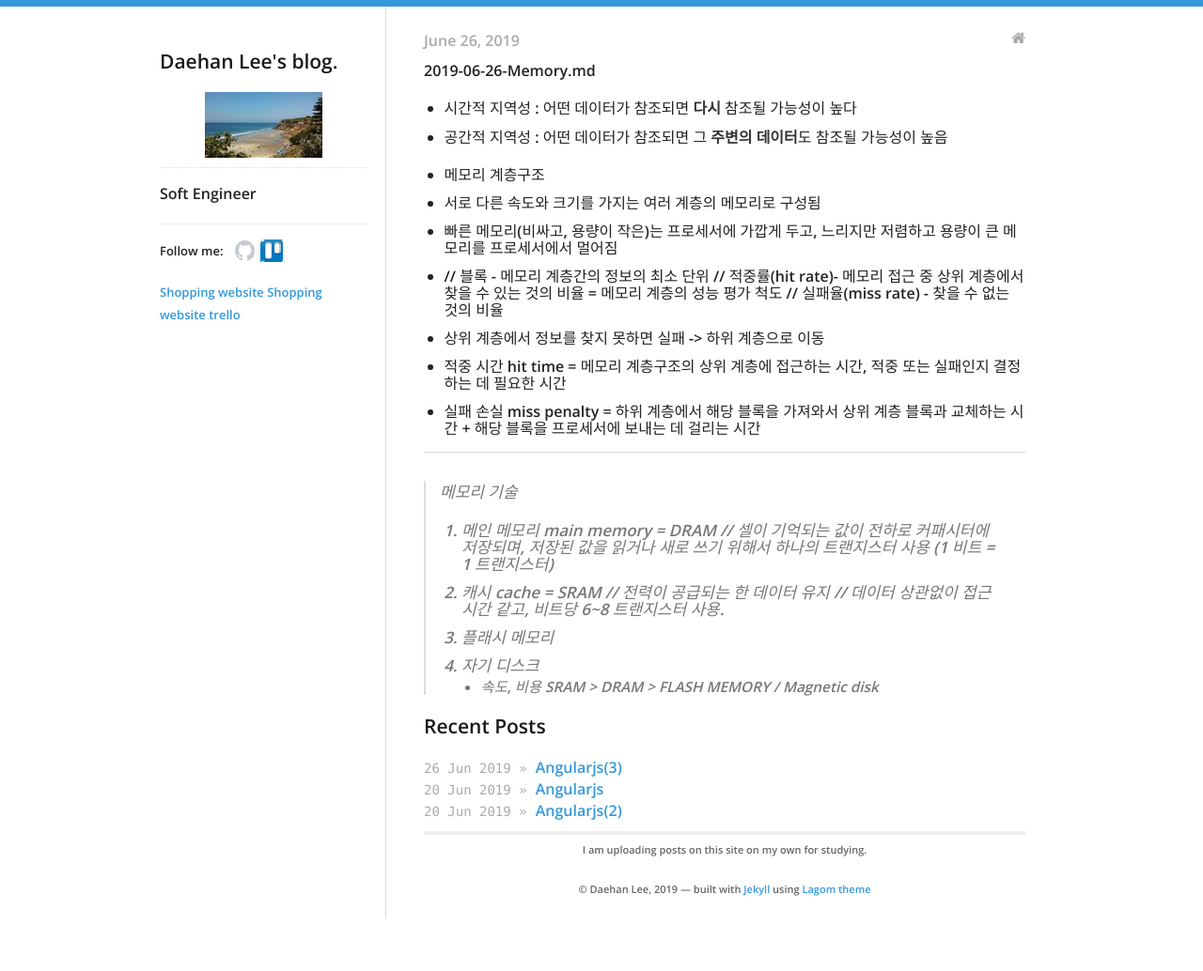
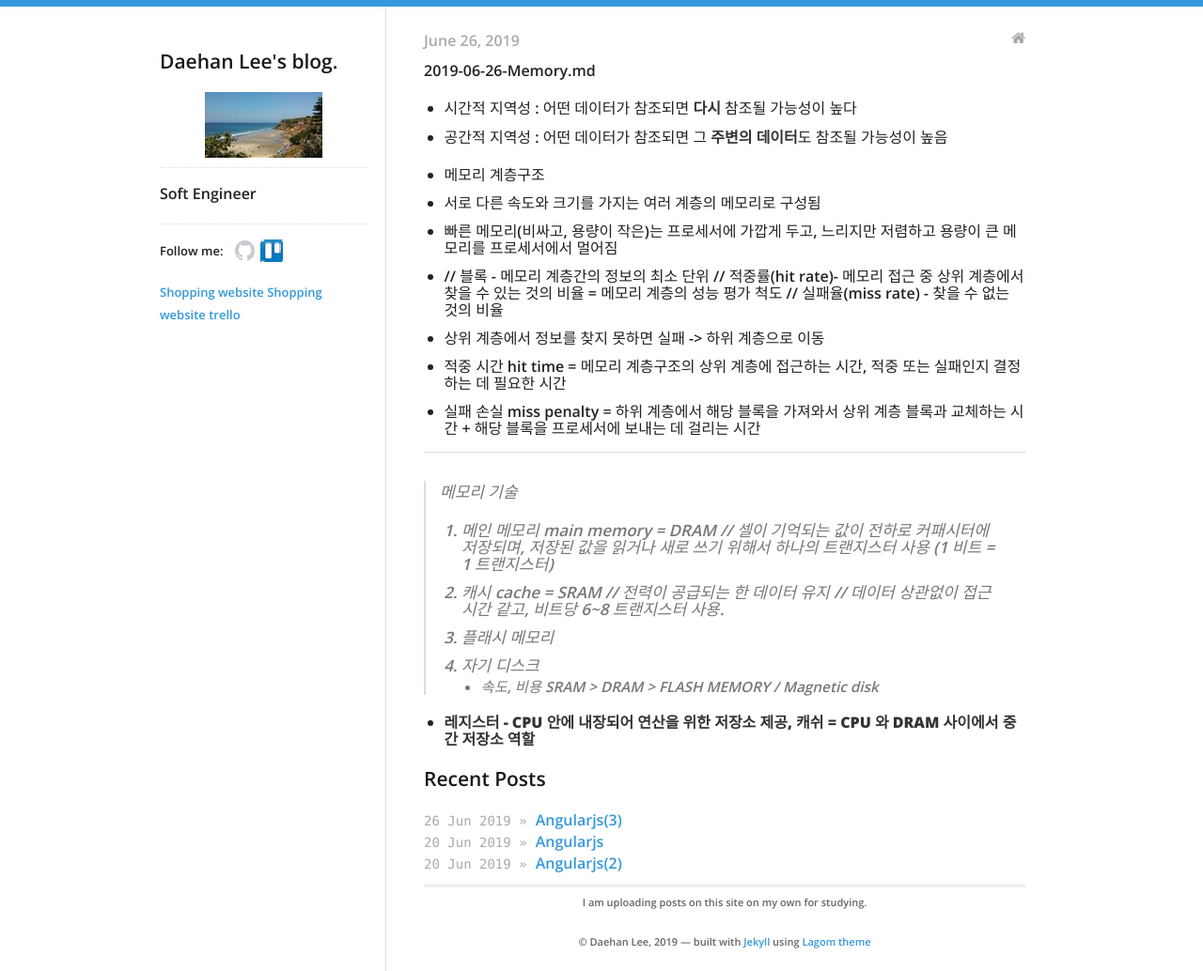
Before and after one commit to daehan0226/Study, a Jekyll site: the page built from _posts/2019-06-26-Memory.md, in a window 1280 px wide. Shown: the whole page at 94% size. Built offline with Jekyll 4.4.1, drawn with Linux system fonts in a browser that asks for light colours; before the commit the page ends 978 px from its top, so only the background shows below that.

Commit message:
Update 2019-06-26-Memory.md

```diff
--- a/_posts/2019-06-26-Memory.md
+++ b/_posts/2019-06-26-Memory.md
@@ -28,3 +28,6 @@ categories:
 3. 플래시 메모리
 4. 자기 디스크
 * 속도, 비용   SRAM > DRAM > FLASH MEMORY / Magnetic disk
+
+
+* **레지스터 - CPU 안에 내장되어 연산을 위한 저장소 제공, 캐쉬 = CPU 와 DRAM 사이에서 중간 저장소 역할**
```
